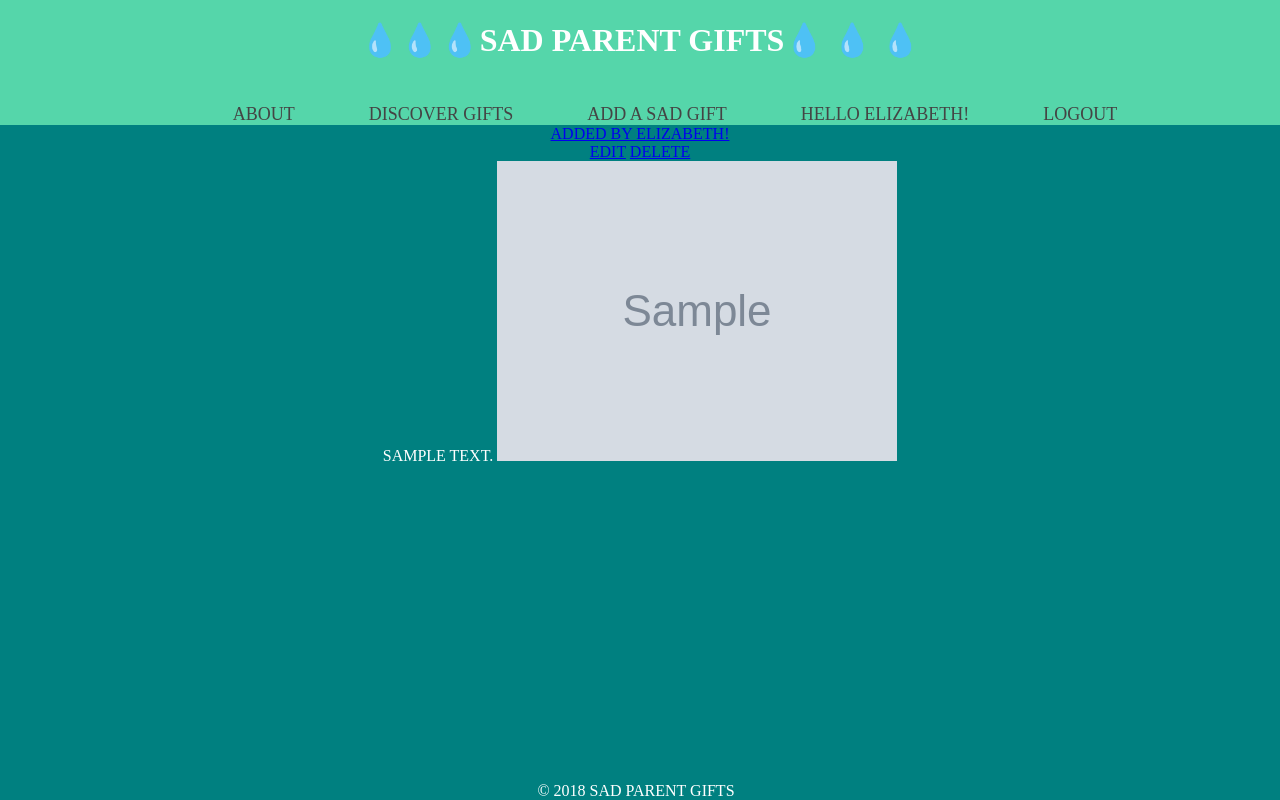
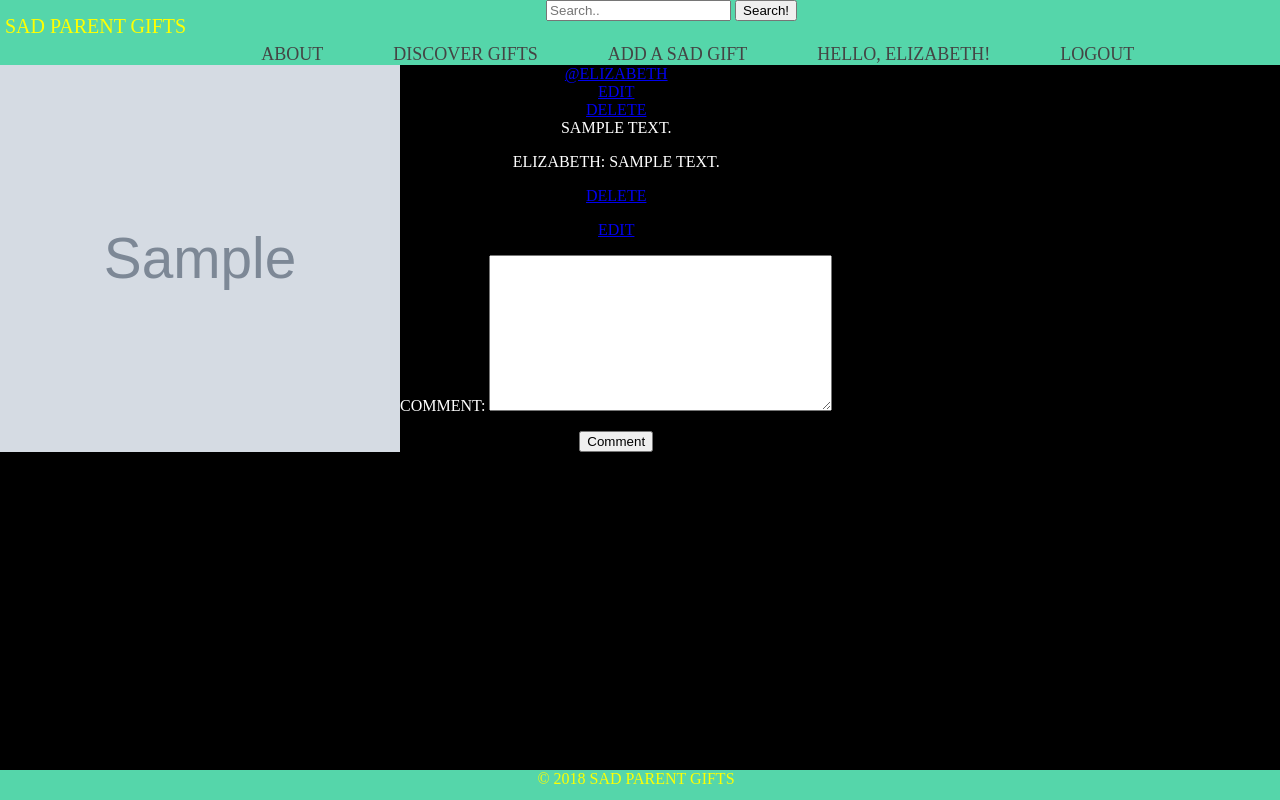
Before and after one commit to elizabethmessick/sadparentgifts, a Django app: page /gifts/1 in a window 1280 px wide. Run offline with Django 3.2, Linux system fonts and the light colour scheme; a user stored in the database is signed in; data comes from the database, SQL or seed files in the repository; tables that the repository leaves empty hold one stand-in row (values such as "Sample post"); grey boxes marked "Sample" are stand-in pictures.

```diff
--- a/main_app/admin.py
+++ b/main_app/admin.py
@@ -1,7 +1,6 @@
 from django.contrib import admin
-from .models import Gift
-# from .models import Photo
+from .models import Gift, Comment
 
 # Register your models here.
 admin.site.register(Gift)
-# admin.site.register(Photo)
+admin.site.register(Comment)
--- a/main_app/forms.py
+++ b/main_app/forms.py
@@ -1,6 +1,13 @@
 from django.forms import ModelForm, Form, CharField, PasswordInput
+from .models import Comment
 
 
 class LoginForm(Form):
     username = CharField(label="User Name", max_length=64)
     password = CharField(widget=PasswordInput())
+
+
+class CommentForm(ModelForm):
+    class Meta:
+        model = Comment
+        fields = ['text']
--- a/main_app/models.py
+++ b/main_app/models.py
@@ -16,3 +16,12 @@ class Gift(models.Model):
 
     def get_absolute_url(self):
         return reverse('profile', kwargs={'id': 1})
+
+
+class Comment(models.Model):
+    text = models.TextField('Comment', max_length=150)
+    user = models.ForeignKey(User, on_delete=models.CASCADE)
+    gift = models.ForeignKey(Gift, on_delete=models.CASCADE)
+
+    def __str__(self):
+        return f'Comment: {self.text}'
--- a/main_app/static/style.css
+++ b/main_app/static/style.css
@@ -1,6 +1,10 @@
+* {
+  list-style: none;
+}
+
 body {
   margin: 0;
-  background: teal;
+  background: black;
   font-weight: 400;
   color: white;
   display: flex;
@@ -25,18 +29,23 @@ header::after {
   clear: both;
 }
 
-/* .logo {
+#logo {
   float: left;
   padding: 10px 0;
-  height: 40px;
-  width: 40px;
-} */
+  margin: 5px;
+  color: yellow;
+  font-size: 20px;
+}
 
 nav {
-  text-align: center;
+  display: flex;
+  /* text-align: center; */
 }
 
 nav ul {
+  float: right;
+  display: flex;
+  flex-wrap: wrap;
   margin: 0;
   padding: 0;
   list-style: none;
@@ -84,8 +93,8 @@ footer.page-footer {
 }
 
 .detail-photo {
-  max-width: 600px;
-  max-height: 600px;
+  max-width: 500px;
+  max-height: 400px;
 }
 
 #profile-photo-set{
@@ -107,3 +116,58 @@ footer.page-footer {
   align-content: flex-start;
   width: 100%;
 }
+
+#discover-header {
+  background-image: url("https://i.imgur.com/uclrpbx.png");
+  height: 250px;
+  color: black;
+}
+
+#about {
+  height: 500px;
+  width: 600px;
+  display: inline-block;
+  text-align: center;
+  text-transform: none;
+}
+
+footer {
+  background: #55d6aa;
+  color: yellow;
+  height: 30px;
+}
+
+#gift-form {
+  background-color: yellow;
+  height: 300px;
+  width: 700px;
+  display: inline-block;
+  color: black;
+  text-align: center;
+  display: inline-block;
+}
+
+
+.card {
+  display: flex;
+}
+
+#card-content {
+  display: flex;
+  flex-direction: column;
+}
+
+.search{
+  display: block;
+}
+
+
+@media only screen and (max-width: 600px) {
+  body {
+    background-color: red;
+  }
+  #discover-link, #about-link{
+    display: none;
+  }
+
+}
--- a/main_app/templates/about.html
+++ b/main_app/templates/about.html
@@ -2,9 +2,12 @@
 {% block content %}
 <h1>Sad Parent Gift's History</h1>
 <hr />
-<div>
+<div id="about">
     <h4>Elizabeth Messick comes from Los Angeles, CA and she deicded to go to coding school to build a website
         dedicated to
         the embarassing gifts your parents give you</h4>
+    <img src="https://i.imgur.com/ZpfwYXj.png" alt="Here's Lizzy!">
 </div>
+
+
 {% endblock %}
--- a/main_app/templates/base.html
+++ b/main_app/templates/base.html
@@ -8,23 +8,25 @@
     <meta name="viewport" content="width=device-width, initial-scale=1.0">
     <meta http-equiv="X-UA-Compatible" content="ie=edge">
     <title>Sad Parent Gifts</title>
-    <!-- <link rel="stylesheet" href="https://cdnjs.cloudflare.com/ajax/libs/materialize/1.0.0/css/materialize.min.css"> -->
     <link rel="stylesheet" type="text/css" href="{% static 'style.css' %}">
-    <!-- <script src="https://cdnjs.cloudflare.com/ajax/libs/materialize/1.0.0/js/materialize.min.js"></script> -->
+    <link rel="shortcut icon" type="image/png" href="https://cdn4.iconfinder.com/data/icons/fugue/icon_shadowless/present.png" />
 </head>
 
 <body>
     <header>
-
+        <p id="logo">SAD PARENT GIFTS</p>
         <div class="nav-container">
-            <h1> &#128167;&#128167;&#128167;SAD PARENT GIFTS&#128167; &#128167; &#128167;</h1>
+            <form class="search-bar" action="/search">
+                <input type="text" placeholder="Search.." name="search">
+                <button type="submit">Search!</button>
+            </form>
             <nav>
                 <ul class="right">
-                    <li><a href="{% url 'about' %}">About</a></li>
-                    <li><a href="/">Discover Gifts</a></li>
+                    <li id="about-link"><a href="{% url 'about' %}">About</a></li>
+                    <li id="discover-link"><a href="/">Discover Gifts</a></li>
                     {% if user.is_authenticated %}
                     <li><a href="{% url 'gifts_create' %}">Add a Sad Gift</a></li>
-                    <li><a href="{% url 'profile' user.id %}">Hello {{ user.username }}!</a></li>
+                    <li><a href="{% url 'profile' user.id %}">Hello, {{ user.username }}!</a></li>
                     <li><a href="{% url 'logout' %}">Logout</a></li>
                     {% else %}
                     <li><a href="{% url 'login' %}">Login</a></li>
--- a/main_app/templates/discover_gifts.html
+++ b/main_app/templates/discover_gifts.html
@@ -1,11 +1,11 @@
 {% extends 'base.html' %}
 {% block content %}
-
-<h1>Discover Other Sad Parent Gifts</h1>
+<div id="discover-header">
+    <h1>Discover Sad Parent Gifts</h1>
+</div>
 <div class="photo-container">
     {% for gift in gifts %}
     <a href="{% url 'gifts_detail' gift.id %}"><img src="{{gift.photo_url}}" class="gallery-photos"></a>
-
     {% empty %}
     <h3>There are no gifts! Parents don't exist! Woo hoo! No rules!</h3>
     {% endfor %}
--- a/main_app/templates/gifts/detail.html
+++ b/main_app/templates/gifts/detail.html
@@ -1,22 +1,28 @@
 {% extends 'base.html' %}
 {% block content %}
-
-
-
 <div class="card">
-    <div class="card-content">
-        <a href="{% url 'profile' gift.user.id %}">Added by {{ gift.user.username }}!</a>
+    <img src="{{gift.photo_url}}" class="detail-photo">
+    <div id="card-content">
+        <a href="{% url 'profile' gift.user.id %}">@{{ gift.user.username }}</a>
         {% ifequal gift.user user %}
-        <div class="card-action">
-            <a href="{% url 'gifts_update' gift.id %}">Edit</a>
-            <a href="{% url 'gifts_delete' gift.id %}">Delete</a>
-        </div>
+        <a href="{% url 'gifts_update' gift.id %}">Edit</a>
+        <a href="{% url 'gifts_delete' gift.id %}">Delete</a>
         {% endifequal %}
         <span class="card-title">{{ gift.description }}</span>
-        <img src="{{gift.photo_url}}" class="detail-photo">
-
-
+        {% for comment in gift.comment_set.all %}
+        <div id="comment-form">
+            <p>{{comment.user.username}}: {{comment.text}}</p>
+            {% ifequal comment.user user %}
+            <p><a href="{% url 'delete_comment' comment.id %}">Delete</a></p>
+            <p><a href="{% url 'update_comment' comment.id %}">Edit</a></p>
+            {% endifequal %}
+            {% endfor %}
+            <form action="{% url 'add_comment' gift.id %}" method="POST">
+                {% csrf_token %}
+                {{ comment_form.as_p }}
+                <input type="submit" class="btn" value="Comment">
+            </form>
+        </div>
     </div>
-
-
-    {% endblock %}
+</div>
+{% endblock %}
--- a/main_app/templates/signup.html
+++ b/main_app/templates/signup.html
@@ -1,5 +1,4 @@
 {% extends 'base.html' %}
-
 {% block content %}
 <h2>Sign up</h2>
 <form method="post">
--- a/main_app/urls.py
+++ b/main_app/urls.py
@@ -12,4 +12,11 @@ urlpatterns = [
     path('gifts/create/', views.GiftCreate.as_view(), name='gifts_create'),
     path('gifts/<int:pk>/update/', views.GiftUpdate.as_view(), name='gifts_update'),
     path('gifts/<int:pk>/delete/', views.GiftDelete.as_view(), name='gifts_delete'),
+    path('gifts/<int:gift_id>/add_comment/',
+         views.add_comment, name='add_comment'),
+    path('gifts/<int:comment_id>/delete_comment',
+         views.delete_comment, name='delete_comment'),
+    path('gifts/<int:pk>/update_comment',
+         views.CommentUpdate.as_view(), name='update_comment'),
+    path('search', views.search, name='search'),
 ]
--- a/main_app/views.py
+++ b/main_app/views.py
@@ -1,9 +1,9 @@
 from django.shortcuts import render, redirect
-from .forms import LoginForm
+from .forms import LoginForm, CommentForm
 from django.contrib.auth import authenticate, login, logout
 from django.contrib.auth.forms import UserCreationForm
 from django.contrib.auth.models import User
-from .models import Gift
+from .models import Gift, Comment
 from django.views.generic.edit import CreateView, UpdateView, DeleteView
 from django.contrib.auth.decorators import login_required
 from django.utils.decorators import method_decorator
@@ -17,7 +17,7 @@ BUCKET = 'sadgiftuser'
 
 
 def discover_gifts(request):
-    gifts = Gift.objects.all()
+    gifts = Gift.objects.all().order_by('?')[:9]
     return render(request, 'discover_gifts.html', {'gifts': gifts})
 
 
@@ -32,10 +32,35 @@ def profile(request, id):
 
 def gifts_detail(request, gift_id):
     gift = Gift.objects.get(id=gift_id)
-    return render(request, 'gifts/detail.html', {'gift': gift})
+    comments = Comment.objects.filter(gift=gift)
+    comment_form = CommentForm()
+    return render(request, 'gifts/detail.html', {'gift': gift, 'comment_form': comment_form, 'comments': comments})
 
 
-# Authentication views
+@login_required
+def add_comment(request, gift_id):
+    form = CommentForm(request.POST)
+    if form.is_valid():
+        new_comment = form.save(commit=False)
+        new_comment.user = request.user
+        new_comment.gift_id = gift_id
+        new_comment.save()
+    return redirect('gifts_detail', gift_id=gift_id)
+
+
+def delete_comment(request, comment_id):
+    comment = Comment.objects.get(id=comment_id)
+    gift_id = comment.gift_id
+    comment.delete()
+    return redirect('gifts_detail', gift_id=gift_id)
+
+
+def search(request):
+    query = request.GET.get('search', '')
+    search = User.objects.filter(username__contains=query)
+    return render(request, 'search.html', {'search': search})
+
+    # Authentication views
 
 
 def login_view(request):
@@ -111,7 +136,8 @@ class GiftUpdate(UpdateView):
 
     def form_valid(self, form):
         gift = form.instance
-        gift.user = self.request.user
+        if gift.user != self.request.user:
+            return redirect('/')
         photo_file = self.request.FILES.get('photo-file', None)
         if photo_file:
             s3 = boto3.client('s3')
@@ -130,4 +156,19 @@ class GiftUpdate(UpdateView):
 @method_decorator(login_required, name='dispatch')
 class GiftDelete(DeleteView):
     model = Gift
-    success_url = '/'
+
+    # def form_valid(self, form):
+    #     gift = form.instance
+    #     if gift.user != self.request.user:
+    #         return redirect('/about')
+
+    def get_success_url(self, **kwargs):
+        return f"/profile/{self.request.user.id}"
+
+
+class CommentUpdate(UpdateView):
+    model = Comment
+    fields = ['text']
+
+    def get_success_url(self, **kwargs):
+        return f"/gifts/{self.object.gift_id}"
```
Also changed, not shown: main_app/templates/main_app/comment_form.html (added, +10 -0 lines), main_app/templates/main_app/gift_form.html (+9 -10 lines), main_app/templates/profile.html (+8 -3 lines), main_app/templates/search.html (added, +14 -0 lines), main_app/migrations/0005_comment.py (added).
